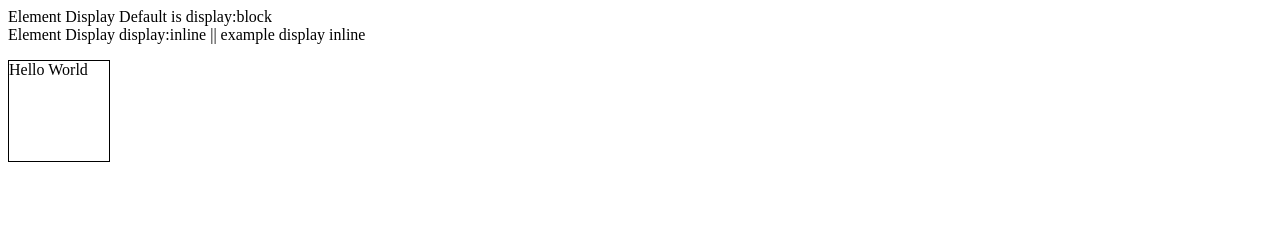
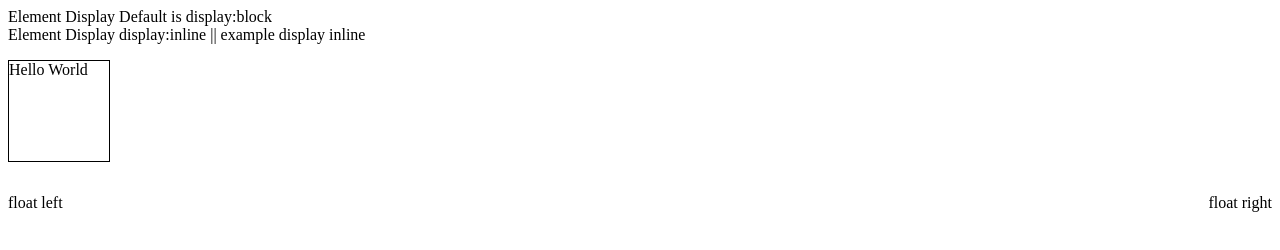
Before and after one commit to wahyupambudi/synrgy-chapter2, a plain HTML site: page index.html in a window 1280 px wide. Drawn offline with Linux system fonts and the light colour scheme.

Commit message:
feat(layouting) - float

```diff
--- a/index.html
+++ b/index.html
@@ -22,5 +22,8 @@
   <!-- not working for display inline -->
   <p class="dimension">Hello World</p>
 
+  <!-- float -->
+  <p class="float-right">float right</p>
+  <p class="float-left">float left</p>
 </body>
 </html>
--- a/layout.css
+++ b/layout.css
@@ -11,3 +11,11 @@
   height: 100px;
   border: 1px solid black;
 }
+
+.float-right {
+  float: right;
+}
+
+.float-left {
+  float: left;
+}
```
